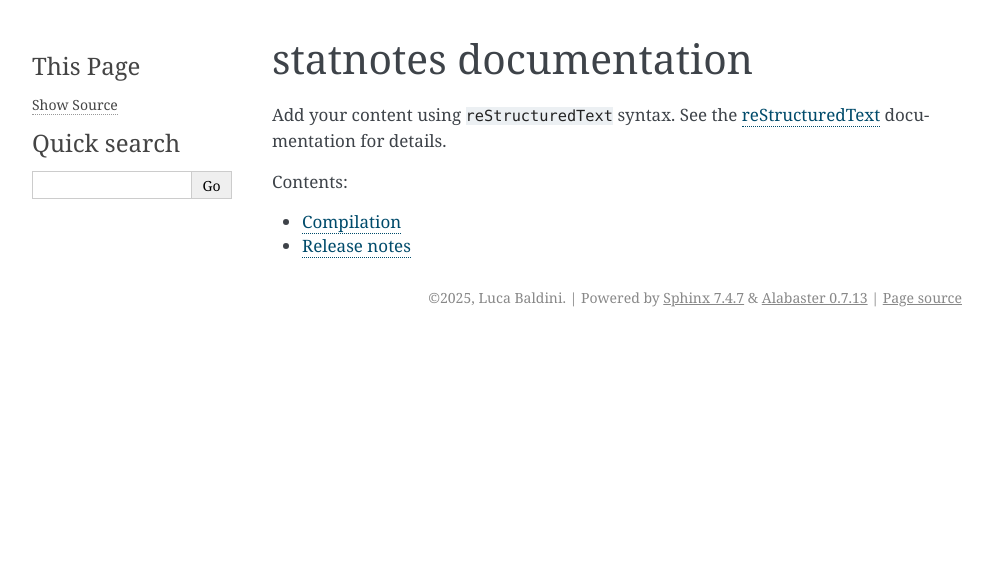
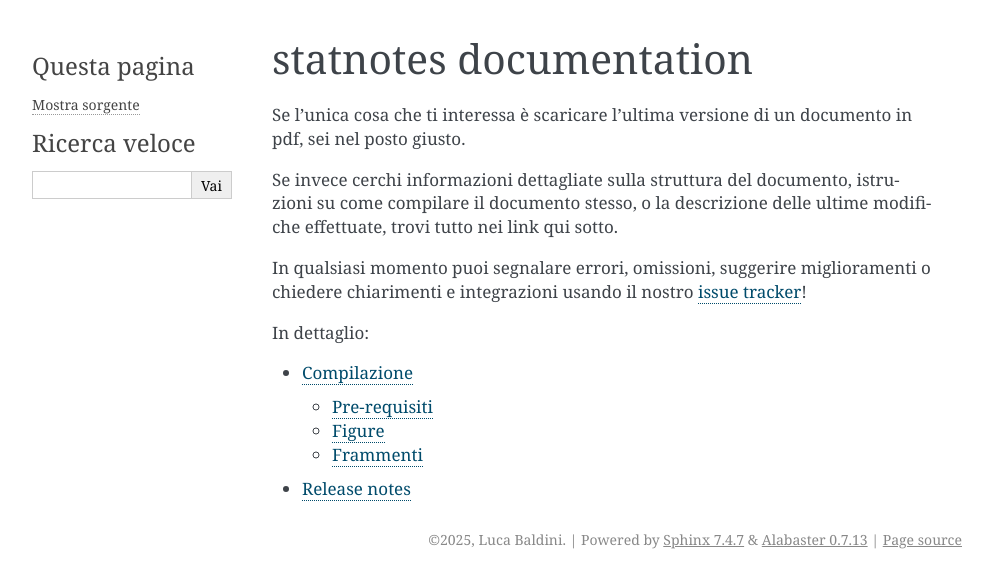
Before and after one commit to unipi-physics-labs/lab1-notes, a Sphinx documentation site: the page built from docs/index.rst, in a window 1280 px wide. Shown: the top 588 px of the page, without its empty margins (148-1141 px from the left). Built offline with Sphinx 7.4.7, drawn with Linux system fonts in a browser that asks for light colours.

Commit message:
Docs updated.

```diff
--- a/docs/conf.py
+++ b/docs/conf.py
@@ -10,6 +10,7 @@ project = 'statnotes'
 copyright = '2025, Luca Baldini'
 author = 'Luca Baldini'
 release = '5.2.0'
+language = 'it'
 
 # -- General configuration ---------------------------------------------------
 # https://www.sphinx-doc.org/en/master/usage/configuration.html#general-configuration
--- a/docs/index.rst
+++ b/docs/index.rst
@@ -6,14 +6,21 @@
 statnotes documentation
 =======================
 
-Add your content using ``reStructuredText`` syntax. See the
-`reStructuredText <https://www.sphinx-doc.org/en/master/usage/restructuredtext/index.html>`_
-documentation for details.
+Se l'unica cosa che ti interessa è scaricare l'ultima versione di un documento in
+pdf, sei nel posto giusto.
+
+Se invece cerchi informazioni dettagliate sulla struttura del documento, istruzioni
+su come compilare il documento stesso, o la descrizione delle ultime modifiche
+effettuate, trovi tutto nei link qui sotto.
+
+In qualsiasi momento puoi segnalare errori, omissioni, suggerire miglioramenti o
+chiedere chiarimenti e integrazioni usando il nostro
+`issue tracker <https://github.com/unipi-physics-labs/statnotes/issues>`_!
 
 
 .. toctree::
    :maxdepth: 2
-   :caption: Contents:
+   :caption: In dettaglio:
 
    compile
    release_notes
```
Also changed, not shown: docs/compile.rst (+17 -2 lines).
